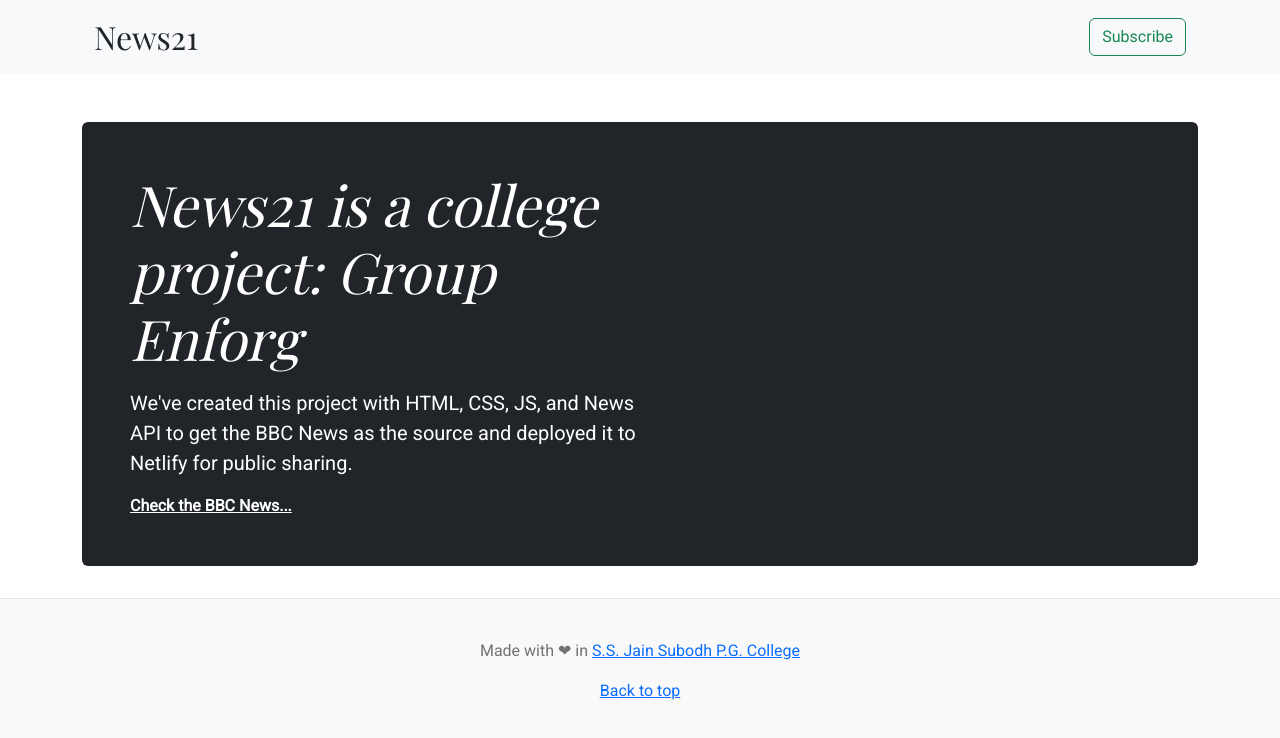
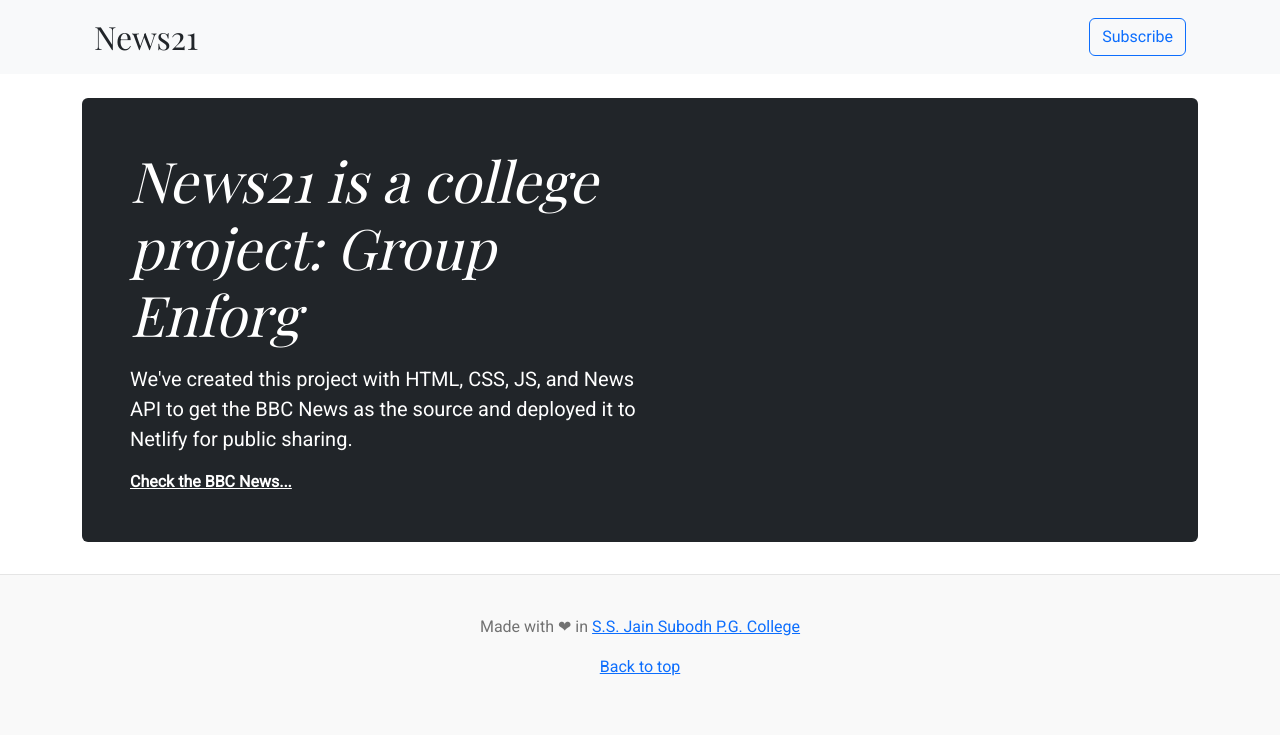
Before and after one commit to ritiksharmarj/News21, a plain HTML site: page index.html in a window 1280 px wide. Drawn offline with nearby package versions, Linux system fonts and the light colour scheme; no server answers.

Commit message:
second commit

```diff
--- a/index.html
+++ b/index.html
@@ -20,19 +20,20 @@
             <nav class="navbar">
                 <div class="container-fluid">
                     <a class="navbar-brand text-dark fs-2" href="#">News21</a>
-                    <button class="btn btn-outline-success" type="button">Subscribe</button>
+                    <button class="btn btn-outline-primary" type="button">Subscribe</button>
                 </div>
             </nav>
         </div>
     </section>
 
     <!-- News Area  -->
-    <main class="container mt-5">
+    <main class="container mt-4">
         <!-- Banner starts here  -->
         <div class="p-4 p-md-5 mb-4 text-white rounded bg-dark">
             <div class="col-md-6 px-0">
                 <h1 class="display-4 fst-italic banner-heading">News21 is a college project: Group Enforg</h1>
-                <p class="my-3 fw-lighter fs-5 banner-subheading">We've created this project with HTML, CSS, JS, and
+                <p class="my-3 fw-lighter fs-5 banner-subheading">We've created this project with HTML, CSS, JS,
+                    and
                     News API
                     to get the BBC News as the source and deployed it to Netlify for public sharing.</p>
                 <p class="mb-0 banner-btn"><a href="https://www.bbc.com/" target="_blank"
```
